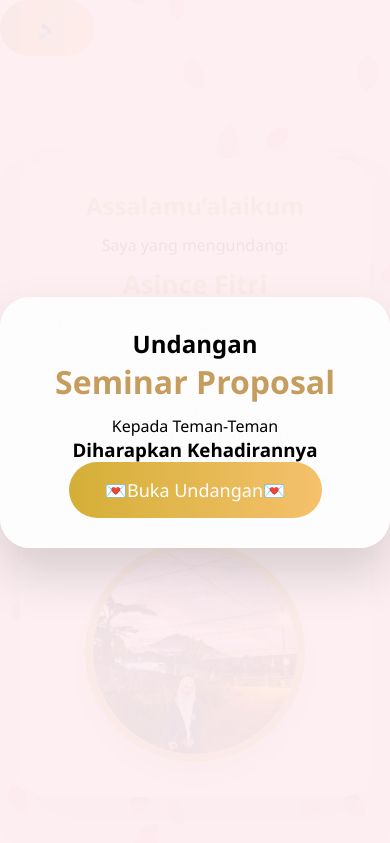
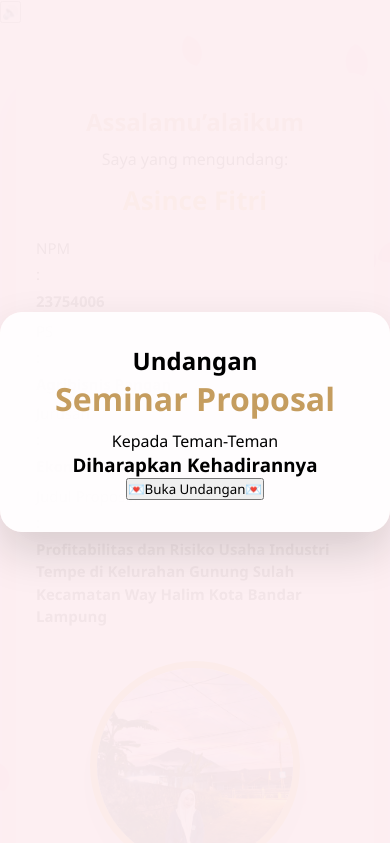
Before and after one commit to herwanarifal/Semprolation, a plain HTML site: page index.html in a window 390 px wide. Shown: the top 843 px of the page. Drawn offline with Linux system fonts and the light colour scheme.

Commit message:
Refactor and optimize CSS styles

```diff
--- a/style.css
+++ b/style.css
@@ -14,7 +14,7 @@
 body {
     position: relative;
     background: #fdeff2;
-    scroll-snap-type: y mandatory;
+    overflow-x: hidden;
 }
 
 body.lock {
@@ -22,13 +22,13 @@ body.lock {
 }
 
 /* =============================== */
-/* BACKGROUND CANVAS (SAKURA)      */
+/* BACKGROUND SAKURA               */
 /* =============================== */
 #flowers {
     position: fixed;
     inset: 0;
-    width: 100vw;
-    height: 100vh;
+    width: 100%;
+    height: 100%;
     z-index: 0;
     pointer-events: none;
 }
@@ -43,7 +43,7 @@ body.lock {
     display: flex;
     justify-content: center;
     align-items: center;
-    background: rgba(253,239,242,0.95);
+    background: rgba(253,239,242,0.96);
     animation: coverIn .6s ease forwards;
 }
 
@@ -56,12 +56,11 @@ body.lock {
 /* SLIDE                           */
 /* =============================== */
 .slide {
-    min-height: 100vh;
+    min-height: 100svh; /* FIX PENTING UNTUK HP */
     display: flex;
     justify-content: center;
     align-items: center;
-    padding: 40px 20px;
-    scroll-snap-align: start;
+    padding: 60px 20px;
 
     position: relative;
     z-index: 2;
@@ -76,21 +75,17 @@ body.lock {
     transform: translateY(0);
 }
 
-.slide.alt {
-    background: rgba(255,255,255,0.15);
-}
-
 /* =============================== */
 /* BOX                             */
 /* =============================== */
 .box {
     background: rgba(255,255,255,0.9);
-    padding: 45px 30px;
-    border-radius: 30px;
+    padding: 40px 28px;
+    border-radius: 28px;
     max-width: 720px;
     width: 100%;
     text-align: center;
-    box-shadow: 0 25px 50px rgba(0,0,0,.15);
+    box-shadow: 0 20px 45px rgba(0,0,0,.15);
 }
 
 /* =============================== */
@@ -98,69 +93,49 @@ body.lock {
 /* =============================== */
 h1 {
     color: #c59d5f;
-    margin-bottom: 12px;
+    margin-bottom: 10px;
 }
 
 .gold {
     font-size: 26px;
     color: #d4af37;
     font-weight: bold;
-    margin: 10px 0;
+    margin: 12px 0;
 }
 
 /* =============================== */
-/* DATA MAHASISWA (STABIL)         */
+/* DATA MAHASISWA                  */
 /* =============================== */
 .data-mahasiswa {
-    margin-top: 15px;
+    margin-top: 20px;
     font-size: 15px;
     text-align: left;
 }
 
 .data-mahasiswa .item {
     display: grid;
-    grid-template-columns: 150px 12px 1fr;
+    grid-template-columns: 140px 10px 1fr;
     gap: 6px;
     margin-bottom: 8px;
-    align-items: start;
 }
 
 .data-mahasiswa .key {
     font-weight: 500;
-    white-space: nowrap;
-}
-
-.data-mahasiswa .colon {
-    text-align: center;
 }
 
 .data-mahasiswa .value {
     font-weight: 600;
     line-height: 1.5;
-    word-break: break-word;
-}
-
-/* =============================== */
-/* BUTTON                          */
-/* =============================== */
-button {
-    padding: 16px 36px;
-    border-radius: 35px;
-    border: none;
-    background: linear-gradient(to right, #d4af37, #f5c16c);
-    color: white;
-    font-size: 18px;
-    cursor: pointer;
 }
 
 /* =============================== */
 /* FOTO UTAMA                      */
 /* =============================== */
 .foto-utama img {
-    width: 220px;
-    height: 220px;
+    width: 210px;
+    height: 210px;
     border-radius: 50%;
-    border: 8px solid #d4af37;
+    border: 7px solid #d4af37;
     margin-top: 25px;
     object-fit: cover;
     box-shadow: 0 15px 35px rgba(0,0,0,.25);
@@ -171,15 +146,15 @@ button {
 /* =============================== */
 .galeri {
     display: flex;
-    gap: 20px;
+    gap: 18px;
     overflow-x: auto;
     padding-bottom: 15px;
 }
 
 .galeri img {
-    width: 280px;
-    height: 280px;
-    border-radius: 22px;
+    width: 260px;
+    height: 260px;
+    border-radius: 20px;
     object-fit: cover;
     flex-shrink: 0;
     box-shadow: 0 12px 28px rgba(0,0,0,.25);
@@ -190,24 +165,32 @@ button {
 }
 
 /* =============================== */
-/* RESPONSIVE (HP AMAN)            */
+/* RESPONSIVE HP                   */
 /* =============================== */
 @media (max-width: 600px) {
-    .box {
-        padding: 30px 18px;
+
+    /* MATIKAN SNAP DI HP */
+    body {
+        scroll-snap-type: none;
     }
 
-    .data-mahasiswa {
-        font-size: 14px;
+    .slide {
+        min-height: auto;
+        padding: 50px 16px;
+    }
+
+    .box {
+        padding: 32px 20px;
+        border-radius: 22px;
     }
 
     .data-mahasiswa .item {
-        grid-template-columns: 110px 10px 1fr;
+        grid-template-columns: 1fr;
     }
 
     .galeri img {
-        width: 240px;
-        height: 240px;
+        width: 230px;
+        height: 230px;
     }
 }
 
@@ -215,23 +198,11 @@ button {
 /* ANIMASI COVER                   */
 /* =============================== */
 @keyframes coverIn {
-    from {
-        opacity: 0;
-        transform: scale(1.05);
-    }
-    to {
-        opacity: 1;
-        transform: scale(1);
-    }
+    from { opacity: 0; transform: scale(1.05); }
+    to   { opacity: 1; transform: scale(1); }
 }
 
 @keyframes coverOut {
-    from {
-        opacity: 1;
-        transform: scale(1);
-    }
-    to {
-        opacity: 0;
-        transform: scale(1.05);
-    }
+    from { opacity: 1; transform: scale(1); }
+    to   { opacity: 0; transform: scale(1.05); }
 }
```
